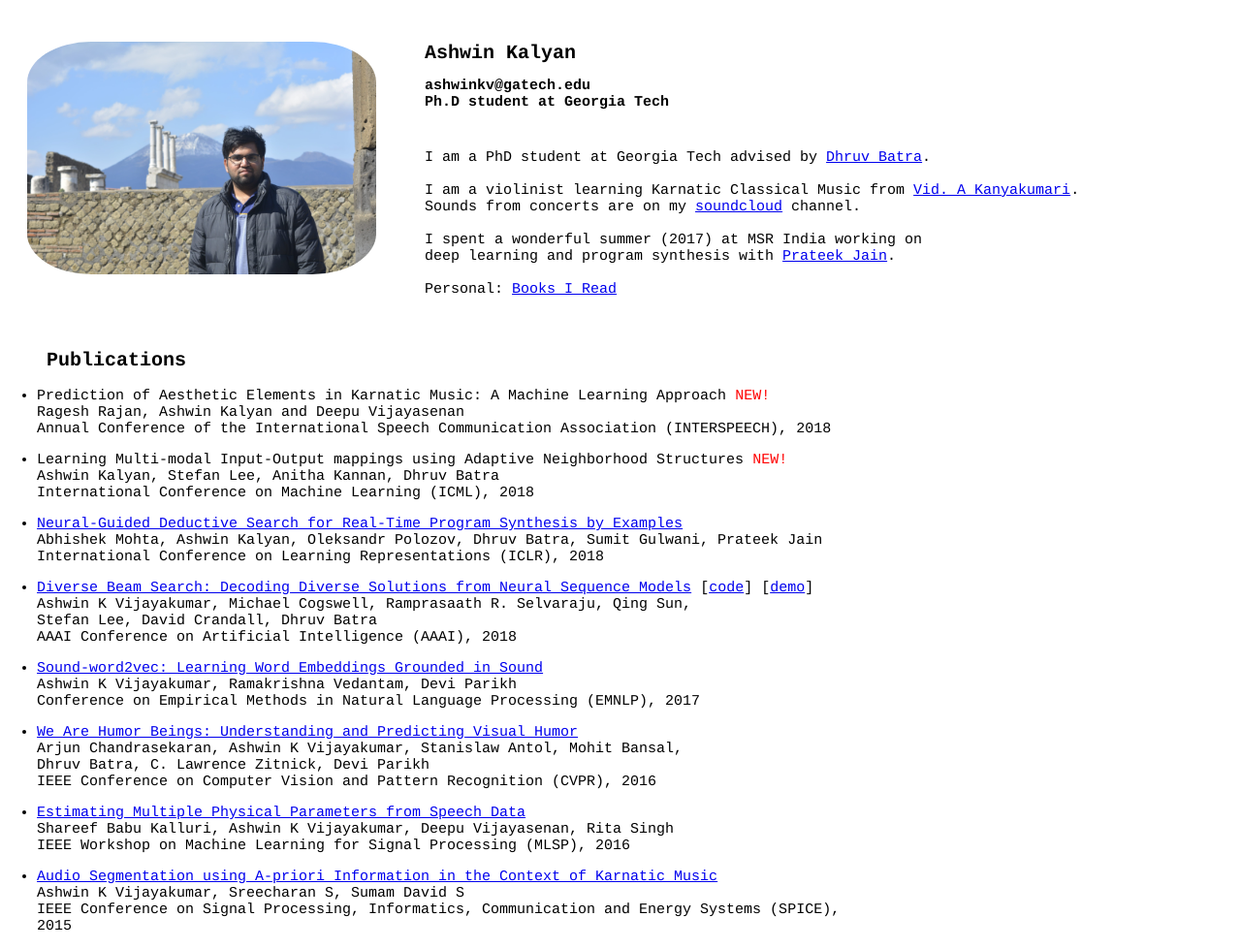
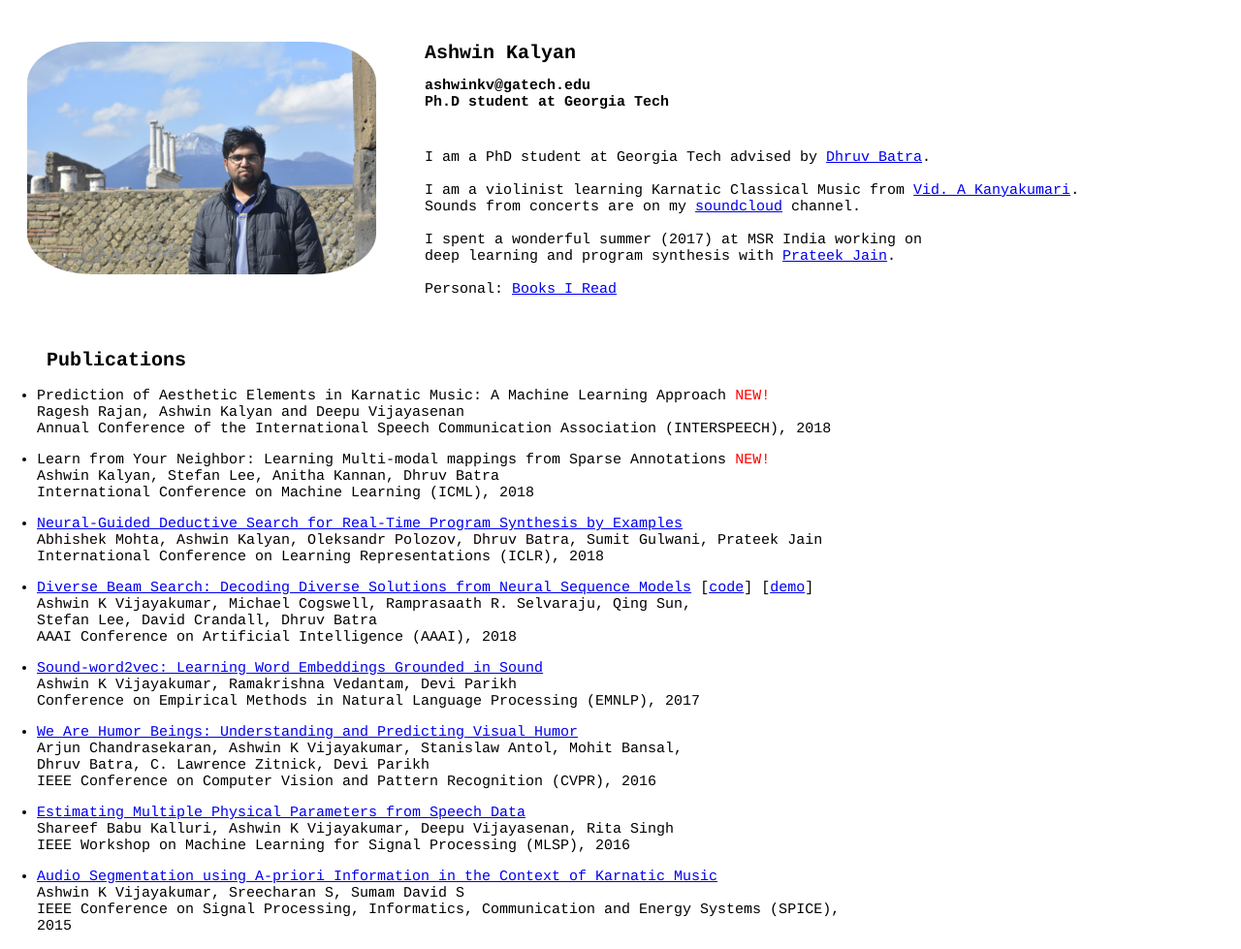
Before and after one commit to ashwinkalyan/ashwinkalyan.github.io, a Jekyll site: the page built from index.md, in a window 1280 px wide. Shown: the whole page at 97% size. Built offline with Jekyll 4.4.1, drawn with Linux system fonts in a browser that asks for light colours; our own code applies the rules of GitHub Pages for plain Markdown files.

Commit message:
new title

```diff
--- a/index.md
+++ b/index.md
@@ -8,7 +8,7 @@ layout: front
 Ragesh Rajan, Ashwin Kalyan and Deepu Vijayasenan <br>
 Annual Conference of the International Speech Communication Association (INTERSPEECH), 2018 <br>
 
-- Learning Multi-modal Input-Output mappings using Adaptive Neighborhood Structures <font color="red">NEW!</font> <br>
+- Learn from Your Neighbor: Learning Multi-modal mappings from Sparse Annotations <font color="red">NEW!</font> <br>
 Ashwin Kalyan, Stefan Lee, Anitha Kannan, Dhruv Batra <br>
 International Conference on Machine Learning (ICML), 2018 <br>
 
```
